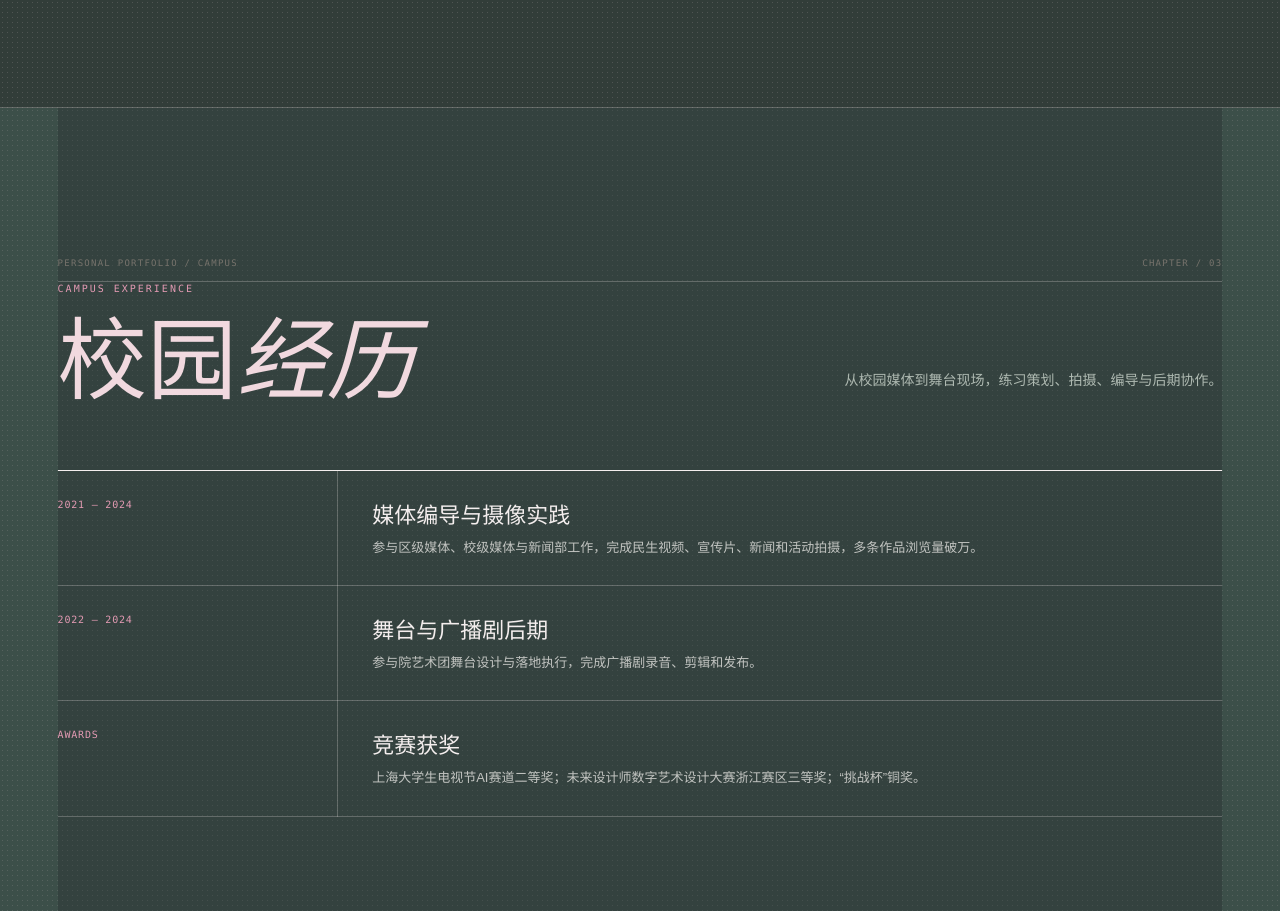
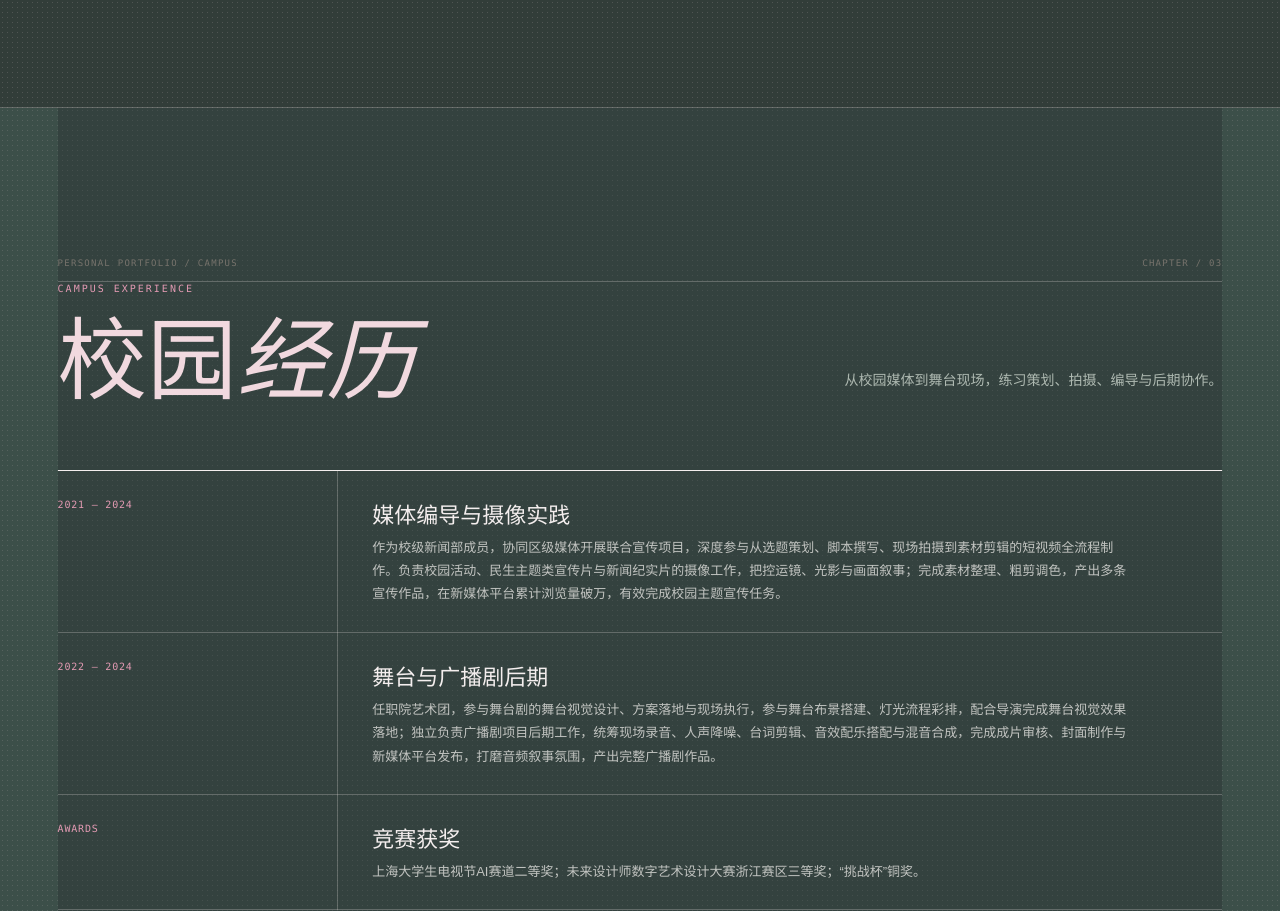
Before and after one commit to louyuanly16-max/louyuan-portfolio, a plain HTML site: page index.html in a window 1280 px wide. Shown: the part 1881-2792 px from the top of the page. Drawn offline with nearby package versions, Linux system fonts and the light colour scheme.

Commit message:
Expand campus experience details

```diff
--- a/index.html
+++ b/index.html
@@ -104,6 +104,9 @@
     .experience { background: var(--paper-deep); }
     .experience { background-image: radial-gradient(rgba(241,217,223,.14) .6px, transparent .6px); background-size: 5px 5px; }
     .experience .page-inner { background: rgba(37,38,42,.32); }
+    #campus { min-height: 100svh; height: auto; overflow: visible; }
+    #campus .page-inner { padding-bottom: 150px; }
+    #campus .timeline-item p { max-width: 760px; }
     .chapter-meta { display: flex; justify-content: space-between; padding-bottom: 13px; border-bottom: 1px solid var(--line); color: #77736c; font: 9px ui-monospace, SFMono-Regular, Menlo, monospace; letter-spacing: .14em; text-transform: uppercase; }
     .career { background: var(--paper); }
     .career .timeline-item { border-bottom-color: rgba(17,17,17,.18); }
@@ -277,7 +280,7 @@
     </section>
 
     <section class="page experience" id="campus">
-      <div class="page-inner"><div class="chapter-meta"><span>PERSONAL PORTFOLIO / CAMPUS</span><span>CHAPTER / 03</span></div><div class="experience-head"><div><p class="eyebrow">CAMPUS EXPERIENCE</p><h2 class="section-title">校园<em>经历</em></h2></div><p class="lead">从校园媒体到舞台现场，练习策划、拍摄、编导与后期协作。</p></div><div class="timeline"><article class="timeline-item"><time>2021 — 2024</time><div><h3>媒体编导与摄像实践</h3><p>参与区级媒体、校级媒体与新闻部工作，完成民生视频、宣传片、新闻和活动拍摄，多条作品浏览量破万。</p></div></article><article class="timeline-item"><time>2022 — 2024</time><div><h3>舞台与广播剧后期</h3><p>参与院艺术团舞台设计与落地执行，完成广播剧录音、剪辑和发布。</p></div></article><article class="timeline-item"><time>AWARDS</time><div><h3>竞赛获奖</h3><p>上海大学生电视节AI赛道二等奖；未来设计师数字艺术设计大赛浙江赛区三等奖；“挑战杯”铜奖。</p></div></article></div></div>
+      <div class="page-inner"><div class="chapter-meta"><span>PERSONAL PORTFOLIO / CAMPUS</span><span>CHAPTER / 03</span></div><div class="experience-head"><div><p class="eyebrow">CAMPUS EXPERIENCE</p><h2 class="section-title">校园<em>经历</em></h2></div><p class="lead">从校园媒体到舞台现场，练习策划、拍摄、编导与后期协作。</p></div><div class="timeline"><article class="timeline-item"><time>2021 — 2024</time><div><h3>媒体编导与摄像实践</h3><p>作为校级新闻部成员，协同区级媒体开展联合宣传项目，深度参与从选题策划、脚本撰写、现场拍摄到素材剪辑的短视频全流程制作。负责校园活动、民生主题类宣传片与新闻纪实片的摄像工作，把控运镜、光影与画面叙事；完成素材整理、粗剪调色，产出多条宣传作品，在新媒体平台累计浏览量破万，有效完成校园主题宣传任务。</p></div></article><article class="timeline-item"><time>2022 — 2024</time><div><h3>舞台与广播剧后期</h3><p>任职院艺术团，参与舞台剧的舞台视觉设计、方案落地与现场执行，参与舞台布景搭建、灯光流程彩排，配合导演完成舞台视觉效果落地；独立负责广播剧项目后期工作，统筹现场录音、人声降噪、台词剪辑、音效配乐搭配与混音合成，完成成片审核、封面制作与新媒体平台发布，打磨音频叙事氛围，产出完整广播剧作品。</p></div></article><article class="timeline-item"><time>AWARDS</time><div><h3>竞赛获奖</h3><p>上海大学生电视节AI赛道二等奖；未来设计师数字艺术设计大赛浙江赛区三等奖；“挑战杯”铜奖。</p></div></article></div></div>
     </section>
 
     <section class="page experience career" id="career">
```
